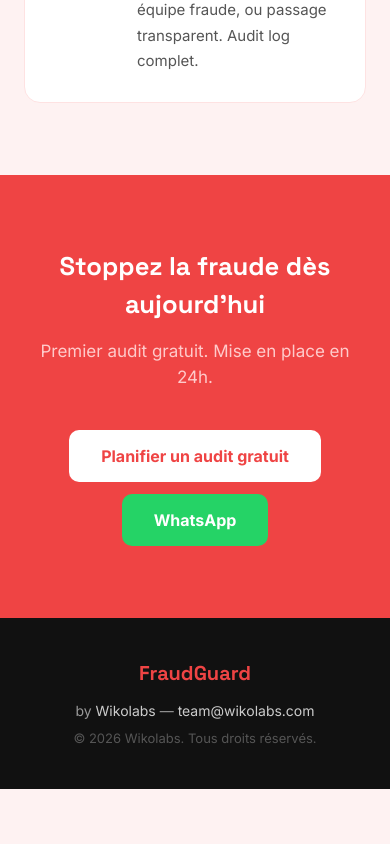
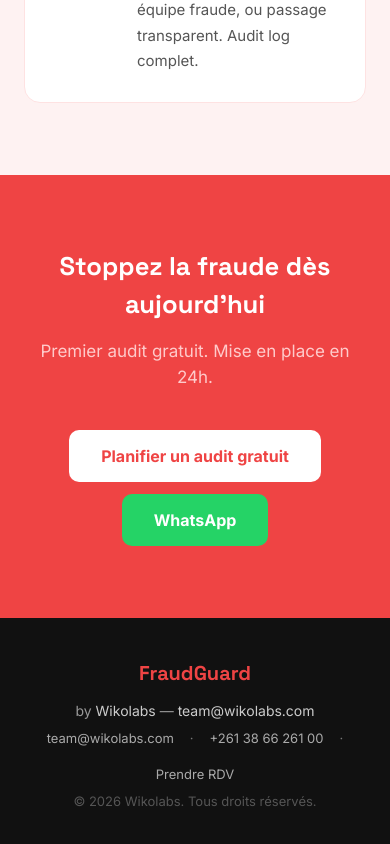
Before and after one commit to Wikolabs/fraudguard, a Next.js app: page / in a window 390 px wide. Shown: the part 2810-3654 px from the top of the page. Before the commit the page ends 3599 px from the top, so only its background shows below. Built offline with nearby package versions, Linux system fonts and the light colour scheme.

Commit message:
fix: add phone and calendly to footer contacts

```diff
--- a/src/app/page.tsx
+++ b/src/app/page.tsx
@@ -188,6 +188,13 @@
               team@wikolabs.com
             </a>
           </p>
+          <p style={{ color: "#777", marginTop: 8, fontSize: 13, display: "flex", gap: 16, justifyContent: "center", flexWrap: "wrap" }}>
+            <a href="mailto:team@wikolabs.com" style={{ color: "#aaa", textDecoration: "none" }}>team@wikolabs.com</a>
+            <span>·</span>
+            <a href="tel:+261386626100" style={{ color: "#aaa", textDecoration: "none" }}>+261 38 66 261 00</a>
+            <span>·</span>
+            <a href="https://calendly.com/wikolabs" target="_blank" rel="noopener noreferrer" style={{ color: "#aaa", textDecoration: "none" }}>Prendre RDV</a>
+          </p>
           <p style={{ color: "#555", marginTop: 8, fontSize: 13 }}>© {new Date().getFullYear()} Wikolabs. Tous droits réservés.</p>
         </div>
       </footer>
```
